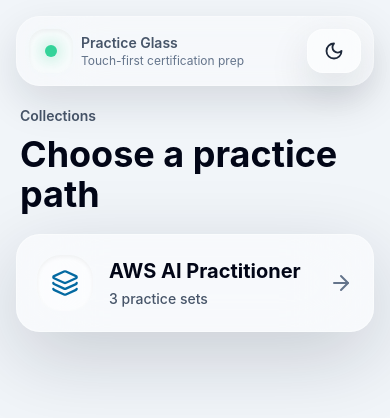
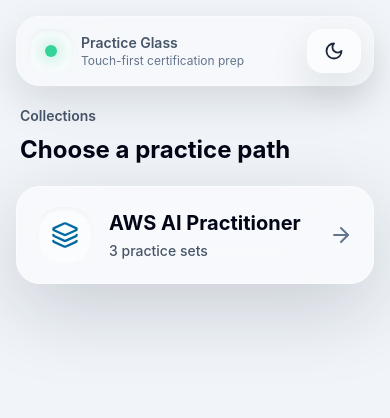
Before and after one commit to alex-nguyen-dev/practice-test-pwa, a React (Vite) app: page / in a window 390 px wide. Shown: the top 418 px of the page. Built offline with nearby package versions, Linux system fonts and the light colour scheme.

Commit message:
style: reduce font size of main headings on mobile screens

```diff
--- a/src/screens/CollectionDetail.jsx
+++ b/src/screens/CollectionDetail.jsx
@@ -15,7 +15,7 @@
     <section className="space-y-5">
       <div className="px-1">
         <p className="text-sm font-semibold text-slate-600 dark:text-slate-300">Collection</p>
-        <h1 className="mt-2 text-4xl font-bold text-slate-950 dark:text-white">{collection.title}</h1>
+        <h1 className="mt-2 text-2xl font-bold text-slate-950 dark:text-white sm:text-4xl">{collection.title}</h1>
       </div>
 
       <div className="grid gap-4">
--- a/src/screens/Home.jsx
+++ b/src/screens/Home.jsx
@@ -8,7 +8,7 @@
     <section className="space-y-5">
       <div className="px-1">
         <p className="text-sm font-semibold text-slate-600 dark:text-slate-300">Collections</p>
-        <h1 className="mt-2 text-4xl font-bold text-slate-950 dark:text-white">Choose a practice path</h1>
+        <h1 className="mt-2 text-2xl font-bold text-slate-950 dark:text-white sm:text-4xl">Choose a practice path</h1>
       </div>
 
       <div className="grid gap-4">
```
